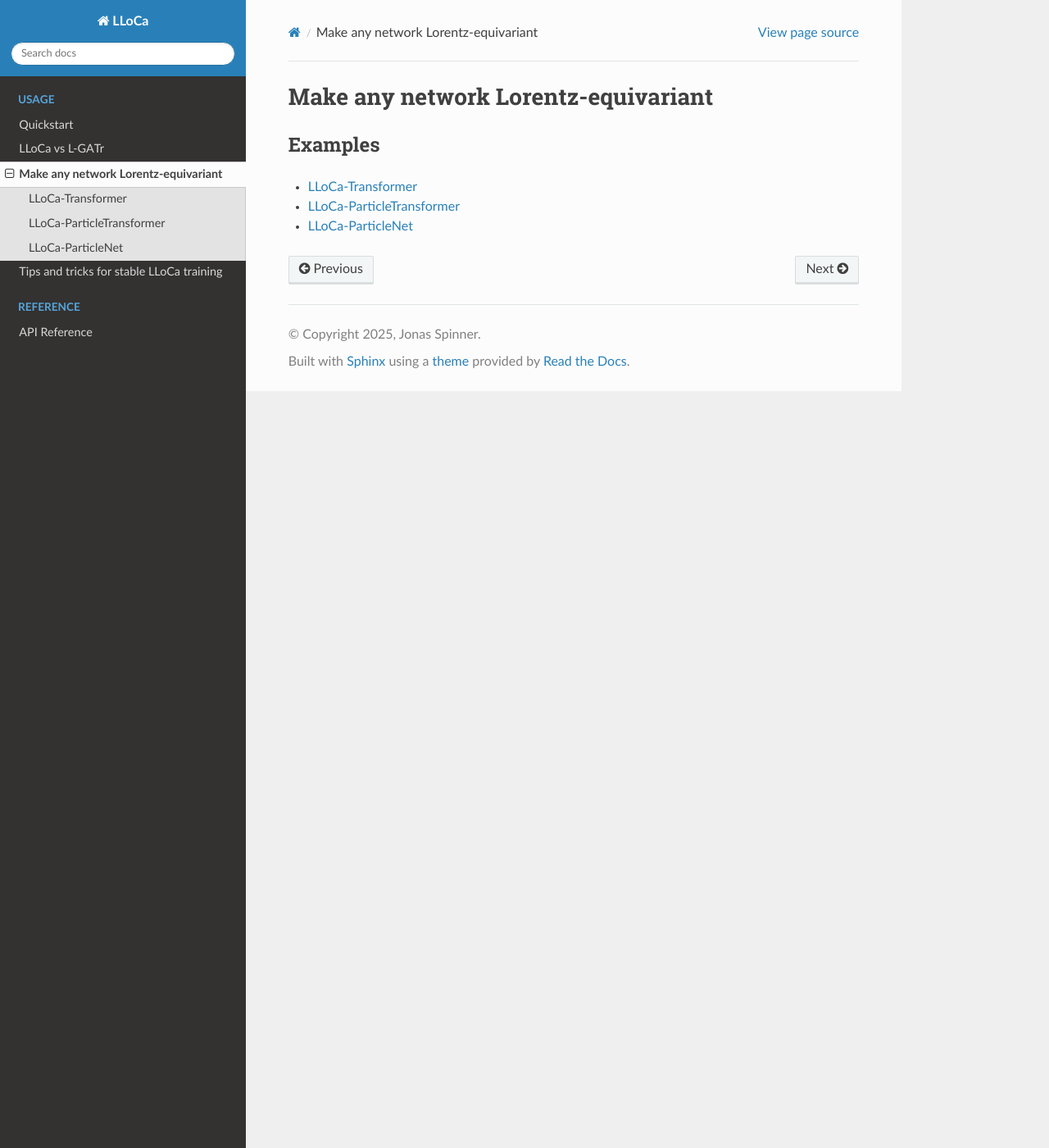
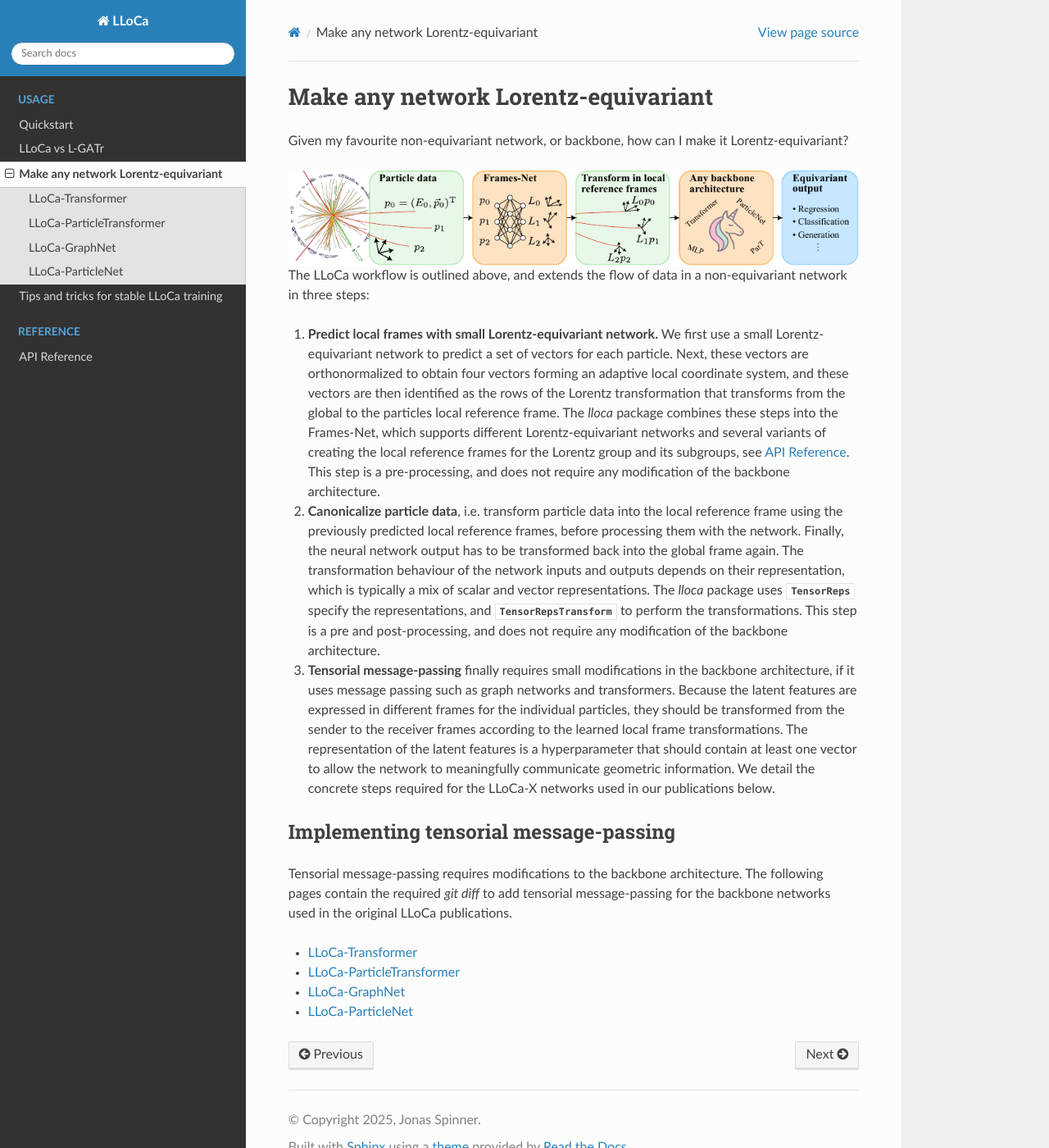
Before and after one commit to heidelberg-hepml/lloca, a Sphinx documentation site: the page built from docs/source/more-backbones/index.rst, in a window 1280 px wide and 1400 px high. Shown: the whole window at 82% size. Built offline with Sphinx 7.4.7 and the Read the Docs theme 3.1.0, drawn with Linux system fonts in a browser that asks for light colours.

Commit message:
Iterate on lloca-vs-lgatr and more-backbones

```diff
--- a/docs/source/lloca-vs-lgatr.rst
+++ b/docs/source/lloca-vs-lgatr.rst
@@ -19,9 +19,9 @@ first, for instance a vanilla transformer, and move to a Lorentz-equivariant net
 Benefits of L-GATr / specialized layers
 ---------------------------------------
 
-* **Less code overhead**, e.g. `LGATrSlim <https://github.com/heidelberg-hepml/lgatr/blob/main/lgatr/nets/lgatr_slim.py>`_ fits into a single file.
+* **Simpler**, e.g. `LGATrSlim <https://github.com/heidelberg-hepml/lgatr/blob/main/lgatr/nets/lgatr_slim.py>`_ fits into a single file.
   Canonicalization modifies the backbone architecture only slightly, but the Frames-Net and subsequent orthonormalization requires significant extra code.
-* **Training dynamics are typically simpler**, because the interaction between the Frames-Net and backbone in LLoCa can lead to more complex training dynamics.
+* **Training dynamics are typically easier**, because the interaction between the Frames-Net and backbone in LLoCa can lead to more complex training dynamics.
   For instance, we found in some cases that the Frames-Net in LLoCa overfits before the backbone does, even though the Frames-Net has far fewer parameters.
 
 Benefits of LLoCa / canonicalization
@@ -30,7 +30,7 @@ Benefits of LLoCa / canonicalization
 * **Make any backbone architecture Lorentz-equivariant**: We constructed LLoCa-Transformer, LLoCa-GNN, LLoCa-ParticleNet and LLoCa-ParT networks in our publications.
   LLoCa is particularly useful when your non-equivariant architecture already includes many tricks that would be time-consuming to re-implement in a
   Lorentz-equivariance-by-layers architecture like L-GATr, such as dynamic graph convolutions, attention mechanisms, or U-Net layouts.
-  See :doc:`more-backbones` for instructions and code examples for how to extend your favorite architecture with LLoCa.
+  See :doc:`more-backbones/index` for instructions and code examples for how to extend your favorite architecture with LLoCa.
 * **Higher-order representations** are straight-forward to include in LLoCa, as LLoCa builds on generic tensor representations of the Lorentz group through the
   :class:`~lloca.reps.tensorreps.TensorReps` class, e.g. `16x0n+8x1n+2x2n+1x2n` for a direct product of 16 scalar, 8 vector, 2 second-rank tensor, and 1 third-rank tensor representations.
   Arbitrary higher-order representations are implemented, but using them comes at the cost of slower inference because of the additional matrix multiplications.
--- a/docs/source/more-backbones/index.rst
+++ b/docs/source/more-backbones/index.rst
@@ -1,11 +1,50 @@
 Make any network Lorentz-equivariant
 =====================================
 
-Examples
---------
+Given my favourite non-equivariant network, or backbone, how can I make it Lorentz-equivariant?
+
+.. image:: /_static/lloca.png
+   :align: center
+   :width: 100%
+
+The LLoCa workflow is outlined above, and extends the flow of data in a non-equivariant network in three steps:
+
+1. **Predict local frames with small Lorentz-equivariant network.**
+   We first use a small Lorentz-equivariant network to predict a set of vectors for each particle.
+   Next, these vectors are orthonormalized to obtain four vectors forming an adaptive local coordinate system,
+   and these vectors are then identified as the rows of the Lorentz transformation that transforms from the
+   global to the particles local reference frame.
+   The `lloca` package combines these steps into the Frames-Net, which supports different Lorentz-equivariant
+   networks and several variants of creating the local reference frames for the Lorentz group and its subgroups,
+   see :doc:`../api`. This step is a pre-processing, and does not require any modification of the backbone architecture.
+
+2. **Canonicalize particle data**, i.e. transform particle data into the local reference frame
+   using the previously predicted local reference frames, before processing them with the network.
+   Finally, the neural network output has to be transformed back into the global frame again.
+   The transformation behaviour of the network inputs and outputs depends on their representation,
+   which is typically a mix of scalar and vector representations.
+   The `lloca` package uses :class:`~lloca.reps.tensorreps.TensorReps` specify the representations, and
+   :class:`~lloca.reps.tensorreps_transform.TensorRepsTransform` to perform the transformations.
+   This step is a pre and post-processing, and does not require any modification of the backbone architecture.
+
+3. **Tensorial message-passing** finally requires small modifications in the backbone architecture,
+   if it uses message passing such as graph networks and transformers.
+   Because the latent features are expressed in different frames for the individual particles,
+   they should be transformed from the sender to the receiver frames according to the learned local frame transformations.
+   The representation of the latent features is a hyperparameter that should contain at least one vector
+   to allow the network to meaningfully communicate geometric information.
+   We detail the concrete steps required for the LLoCa-X networks used in our publications below.
+
+Implementing tensorial message-passing
+--------------------------------------
+
+Tensorial message-passing requires modifications to the backbone architecture.
+The following pages contain the required `git diff` to add tensorial message-passing for the backbone
+networks used in the original LLoCa publications.
 
 * :doc:`transformer`
 * :doc:`particletransformer`
+* :doc:`graphnet`
 * :doc:`particlenet`
 
 .. toctree::
@@ -15,4 +54,5 @@ Examples
 
    transformer
    particletransformer
+   graphnet
    particlenet
--- a/docs/source/more-backbones/particlenet.rst
+++ b/docs/source/more-backbones/particlenet.rst
@@ -1,6 +1,11 @@
 LLoCa-ParticleNet
 =================
 
+We start with the standard ParticleNet implementation, available at https://github.com/hqucms/weaver-core/blob/main/weaver/nn/model/ParticleNet.py.
+
+We implement LLoCa with the `change_local_frame` function that is applied in each message-passing step
+to transform the features from the sender frame to the receiver frame.
+We now also require the representation structure of the features, which has to be propagated through the architecture.
 
 .. code-block:: diff
 
```
Also changed, not shown: docs/source/more-backbones/graphnet.rst (added, +214 -0 lines), docs/source/more-backbones/particletransformer.rst (+9 -0 lines), docs/source/more-backbones/transformer.rst (+8 -0 lines).
